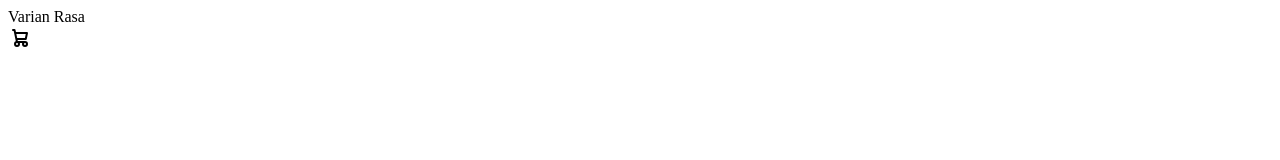
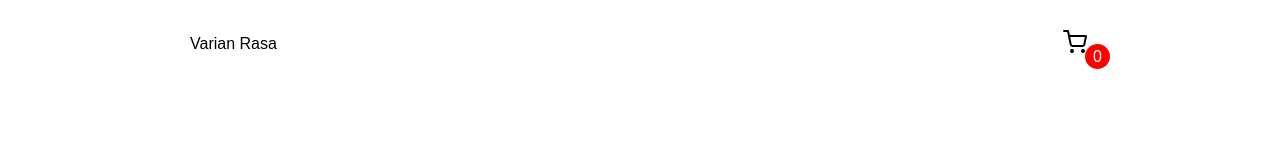
Before and after one commit to AndreanGwen/muguava, a plain HTML site: page halaman2/halaman2.html in a window 1280 px wide. Drawn offline with Linux system fonts and the light colour scheme.

Commit message:
update halaman 2

```diff
--- a/halaman2/halaman2.html
+++ b/halaman2/halaman2.html
@@ -5,6 +5,9 @@
     <meta name="viewport" content="width=device-width, initial-scale=1.0">
     <title>Pembelian</title>
     <link rel="stylesheet" href="style.css">
+
+    <!-- style icon -->
+    <!-- <script src="https://unpkg.com/feather-icons"></script> -->
 </head>
 <body>
 
@@ -12,13 +15,11 @@
 <div class="container">
     <header>
         <div class="title">Varian Rasa</div>
-        <div class="icon-cart"></div>
-        <svg class="w-6 h-6 text-gray-800 dark:text-white" aria-hidden="true" xmlns="http://www.w3.org/2000/svg" width="24" height="24" fill="none" viewBox="0 0 24 24">
-            <path stroke="currentColor" stroke-linecap="round" stroke-linejoin="round" stroke-width="2" d="M5 4h1.5L9 16m0 0h8m-8 0a2 2 0 1 0 0 4 2 2 0 0 0 0-4Zm8 0a2 2 0 1 0 0 4 2 2 0 0 0 0-4Zm-8.5-3h9.25L19 7H7.312"/>
-        </svg>
-
+        <div class="icon-cart">
+        <svg xmlns="http://www.w3.org/2000/svg" width="24" height="24" viewBox="0 0 24 24" fill="none" stroke="currentColor" stroke-width="2" stroke-linecap="round" stroke-linejoin="round" class="feather feather-shopping-cart"><circle cx="9" cy="21" r="1"/><circle cx="20" cy="21" r="1"/><path d="M1 1h4l2.68 13.39a2 2 0 0 0 2 1.61h9.72a2 2 0 0 0 2-1.61L23 6H6"/></svg>
+        <span>0</span>
+    </div>
     </header>
-</div>
 
 
 <script src="script.js"></script>
--- a/halaman2/style.css
+++ b/halaman2/style.css
@@ -0,0 +1,48 @@
+:root {
+    --primary: #d3cf00;
+    --bg: #000000;
+}
+
+
+@import url('https://fonts.googleapis.com/css2?family=Poppins:ital,wght@0,100;0,200;0,300;0,400;0,500;0,600;0,700;0,800;0,900;1,100;1,200;1,300;1,400;1,500;1,600;1,700;1,800;1,900&display=swap');
+body {
+    font-family: 'Poppins', sans-serif;
+    margin: 0;
+}
+
+.container {
+    width: 900px;
+    max-width: 90vw;
+    margin: auto ;
+    text-align: center;
+    padding-top: 10px;
+}
+
+svg {
+    width: 30px;
+}
+
+header {
+    display: flex;
+    align-items: center;
+    justify-content: space-between;
+    padding: 20px 0;
+}
+
+header .icon-cart {
+    position: relative;
+}
+
+header .icon-cart span {
+    display: flex;
+    width: 25px;
+    height: 25px;
+    background-color: red;
+    justify-content: center;
+    align-items: center;
+    color: #fff;
+    border-radius: 50%;
+    position: absolute;
+    top: 50%;
+    right: -20px;
+}
```
